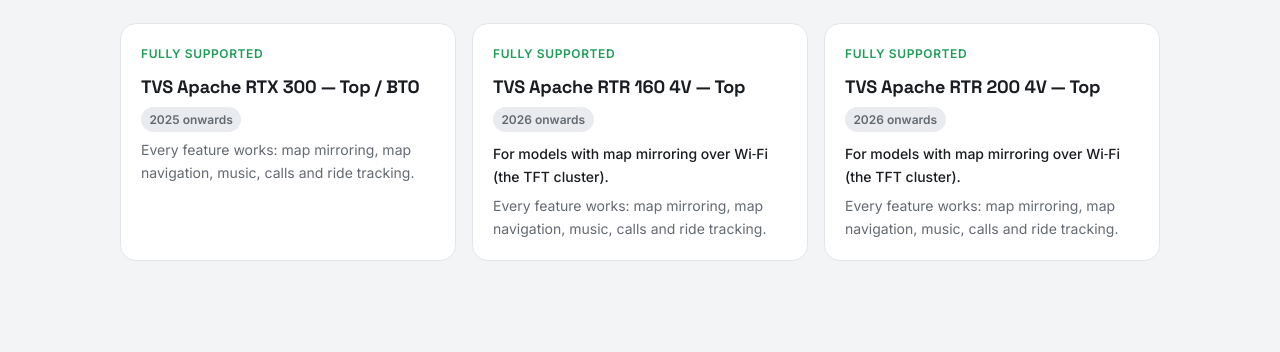
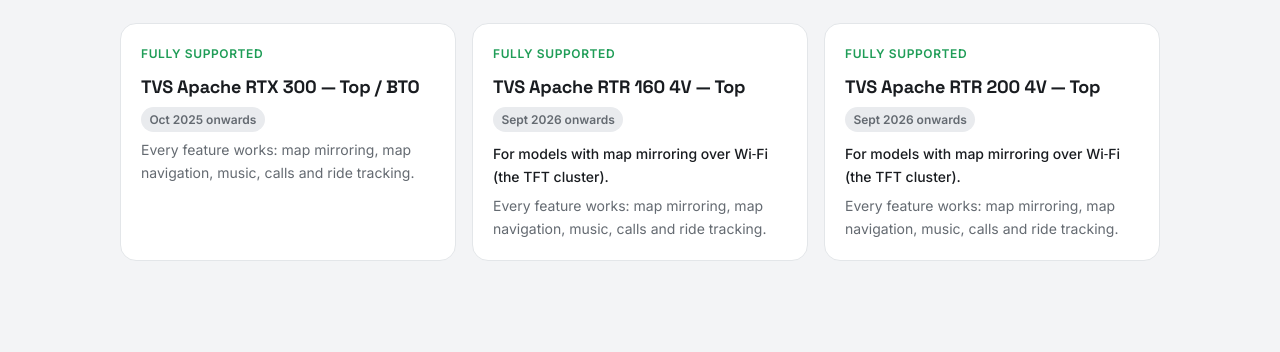
Before and after one commit to rajeshpanda/klustrkast-welcome, a plain HTML site: page index.html in a window 1280 px wide. Shown: the part 881-1233 px from the top of the page. Drawn offline with Linux system fonts and the light colour scheme.

Commit message:
Supported bikes: RTX from Oct 2025, RTR 160/200 4V from Sept 2026
Co-Authored-By: Claude Opus 5.5 <noreply@anthropic.com>

```diff
--- a/index.html
+++ b/index.html
@@ -291,20 +291,20 @@ a:focus-visible,button:focus-visible,summary:focus-visible{outline:2px solid var
       <div class="bike ok">
         <div class="tag">Fully supported</div>
         <h3>TVS Apache RTX 300 — Top / BTO</h3>
-        <div class="yrs">2025 onwards</div>
+        <div class="yrs">Oct 2025 onwards</div>
         <p>Every feature works: map mirroring, map navigation, music, calls and ride tracking.</p>
       </div>
       <div class="bike ok">
         <div class="tag">Fully supported</div>
         <h3>TVS Apache RTR 160 4V — Top</h3>
-        <div class="yrs">2026 onwards</div>
+        <div class="yrs">Sept 2026 onwards</div>
         <p class="req">For models with map mirroring over Wi‑Fi (the TFT cluster).</p>
         <p>Every feature works: map mirroring, map navigation, music, calls and ride tracking.</p>
       </div>
       <div class="bike ok">
         <div class="tag">Fully supported</div>
         <h3>TVS Apache RTR 200 4V — Top</h3>
-        <div class="yrs">2026 onwards</div>
+        <div class="yrs">Sept 2026 onwards</div>
         <p class="req">For models with map mirroring over Wi‑Fi (the TFT cluster).</p>
         <p>Every feature works: map mirroring, map navigation, music, calls and ride tracking.</p>
       </div>
@@ -396,7 +396,7 @@ a:focus-visible,button:focus-visible,summary:focus-visible{outline:2px solid var
     <div class="faq">
       <details><summary>Will it void vehicle warranty?</summary><p>No. The app doesn't make any permanent changes. All changes are stateless. For the vehicle it is same as being connected to its own app.</p></details>
       <details><summary>Are there ads?</summary><p>KlustrKast is ad‑free — no ads, no tracking, ever. A small contribution covers upkeep (deployment, servers, development) and keeps it that way. The whole point is a seamless ride.</p></details>
-      <details><summary>Which bikes does it work with?</summary><p>Today, the TVS Apache RTX 300 Top / BTO (2025 onwards), the TVS Apache RTR 160 4V Top (2026 onwards) and the TVS Apache RTR 200 4V Top (2026 onwards), all fully supported. For the RTR 160 and RTR 200, it's the models with map mirroring over Wi‑Fi (the TFT cluster). It's built on a shared cluster protocol, so more models can be added — tell us what you ride in the form.</p></details>
+      <details><summary>Which bikes does it work with?</summary><p>Today, the TVS Apache RTX 300 Top / BTO (Oct 2025 onwards), the TVS Apache RTR 160 4V Top (Sept 2026 onwards) and the TVS Apache RTR 200 4V Top (Sept 2026 onwards), all fully supported. For the RTR 160 and RTR 200, it's the models with map mirroring over Wi‑Fi (the TFT cluster). It's built on a shared cluster protocol, so more models can be added — tell us what you ride in the form.</p></details>
       <details><summary>Do I need any API keys?</summary><p>For the best maps and routing, add your own MapTiler and TomTom keys in Settings — both offer free tiers. The app still works without them using open fallbacks; the keys just make maps and ETAs sharper.</p></details>
       <details><summary>How do I get the app?</summary><p>Tap “Get the app”, fill the form, and watch for the email with your download link. Access is contribution‑based at this time. </p></details>
       <details><summary>Is it on the Google Play Store?</summary><p>No — KlustrKast is distributed as a direct Android APK, not through the Play Store. You'll install it yourself (sideload): open the file, and allow “Install unknown apps” for your browser or files app when Android asks. Google Play Protect may show a warning for any app it hasn't seen before — tap “More details”, then “Install anyway”. The APK is signed, so every update verifies against the same signature.</p></details>
```
